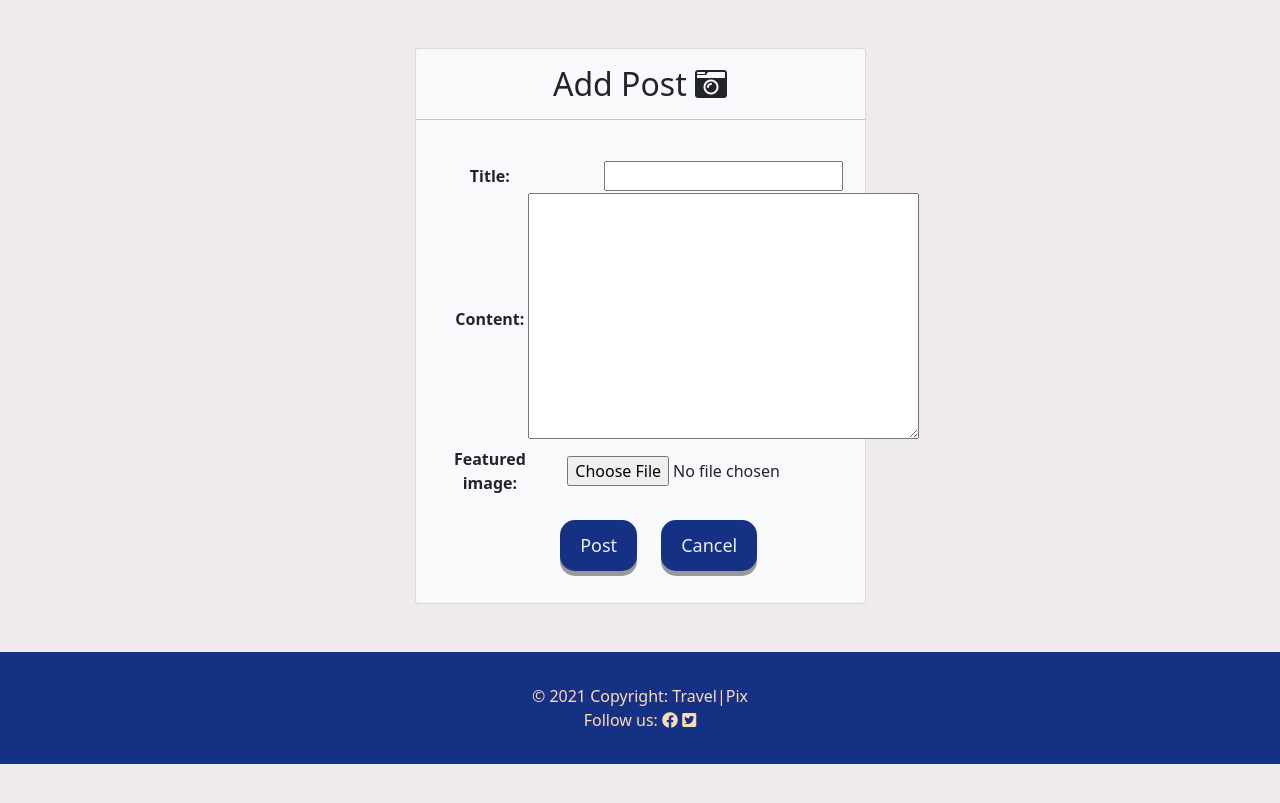
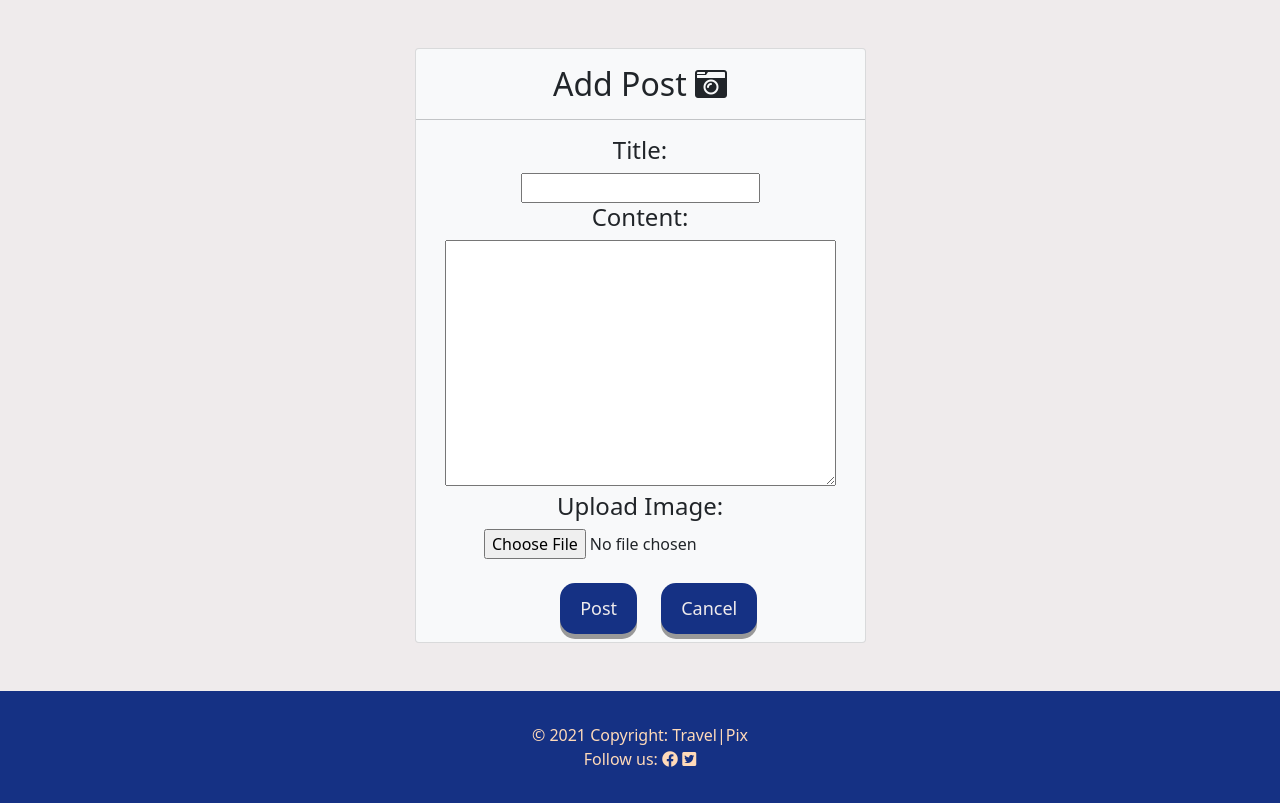
Before and after one commit to Code-Institute-Submissions/MaeveHughes-TravelPix_AprResub, a Django app: page /add_post/ in a window 1280 px wide. Shown: the part 82-885 px from the top of the page. Before the commit the page ends 846 px from the top, so only its background shows below. Run offline with Django 3.2, Linux system fonts and the light colour scheme; the visitor is signed in with stand-in values (Sample User, id 1); some libraries are stand-ins or nearby versions.

Commit message:
Removing changes made to the add post views and the html file

```diff
--- a/photolog/views.py
+++ b/photolog/views.py
@@ -108,12 +108,7 @@ class AddPostView(CreateView):
     """Adds post"""
     model = Post
     template_name = 'add_post.html'
-    success_message = 'Post Successfully Added'
-    fields = ('title', 'content', 'featured_image')
-
-    def form_valid(self, form):
-        form.instance.author = self.request.user
-        return super().form_valid(form)
+    fields = '__all__'
 
 
 # editing a post
--- a/templates/add_post.html
+++ b/templates/add_post.html
@@ -11,18 +11,27 @@
                 <div class="card-title text-center mt-3">
                     <h2> Add Post <i class="fas fa-camera-retro"></i> </h2>
                     <hr>
-                    <table class="offset-md-1"class="card-title text-center mt-3">
-                        <form method="Post" enctype="multipart/form-data">
-                            {% csrf_token %}
-                            {{ form.as_table }}
+                    <form method="Post">
+                        {% csrf_token %}
+                        <table class="offset-md-1">
+                            <div class="fieldWrapper">
+                                <h4>Title:</h4>
+                                {{ form.title }}
+                            </div>
+                            <div class="fieldWrapper">
+                                <h4>Content:</h4>
+                                {{ form.content }}
+                            </div>
+                            <div class="fieldWrapper">
+                                <h4>Upload Image:</h4>
+                                {{ form.featured_image }}
+                            </div>
                             <br>
+                            <div class="offset-md-1">
+                                <input type="submit" value="Post" style="margin-right:20px" class="btn">
+                                <a href="{% url 'home' %}" class="btn btn-">Cancel</a>
+                            </div>
                         </table>
-                        <br>
-                        <div class="offset-md-1">
-                            <button class="btn" style="margin-right:20px">Post</button>
-                            <a href="{% url 'home' %}" class="btn btn-">Cancel</a>
-                        </div>
-                        <br>
                     </form>
                 </div>
             </div>
```
